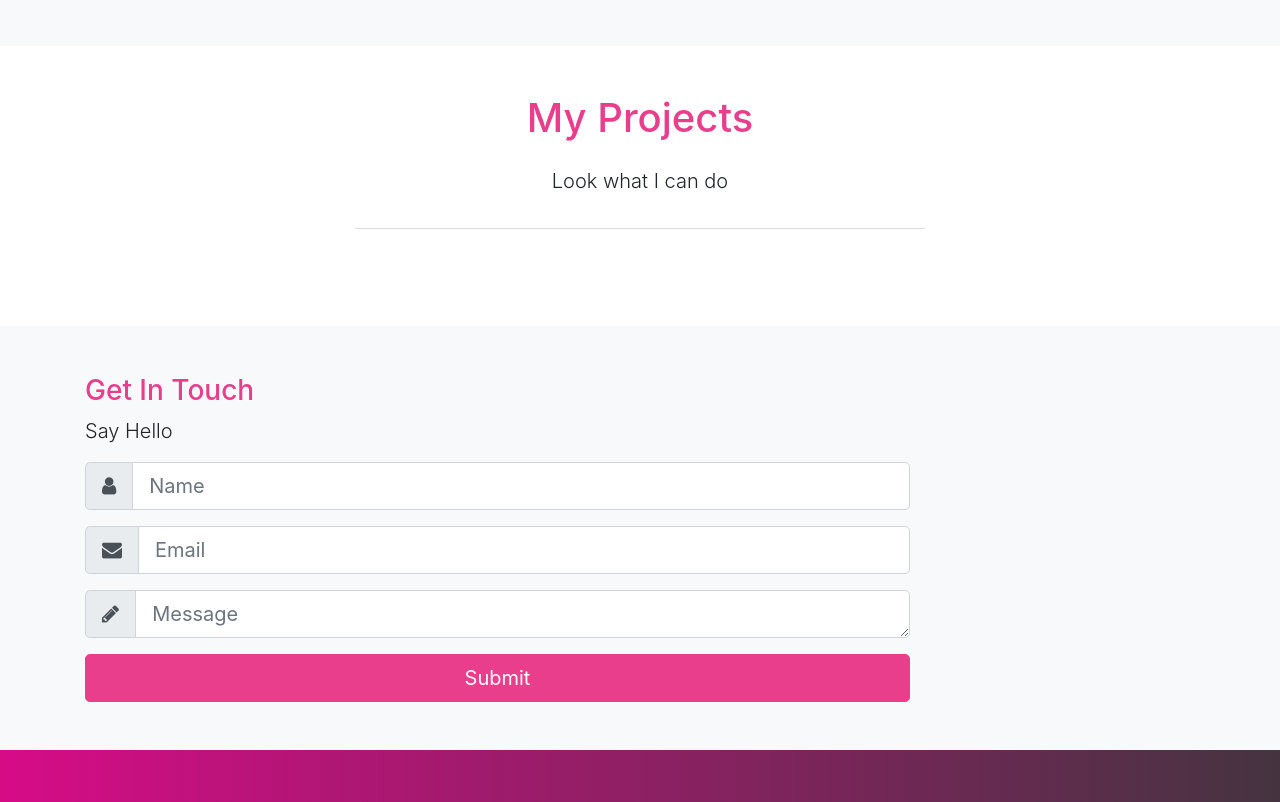
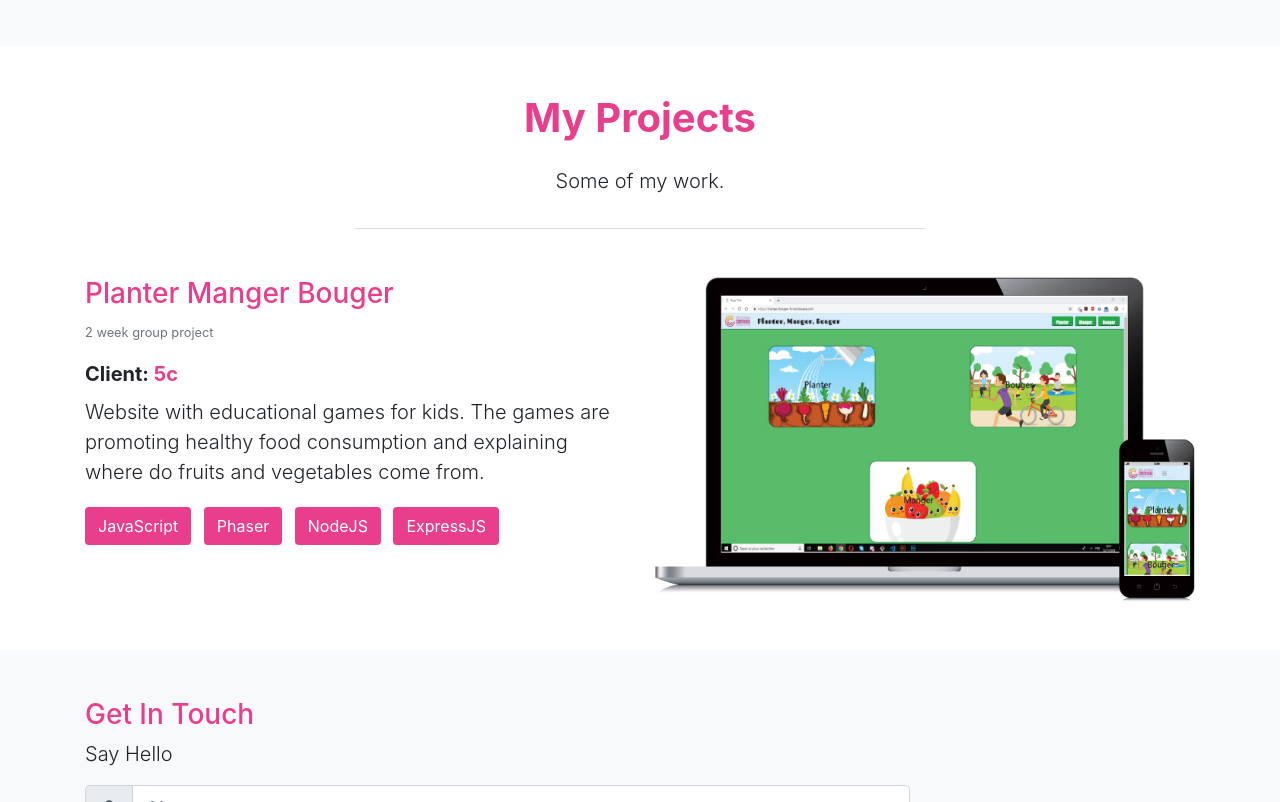
Before and after one commit to RashidMall/portfolio-v1, a website: page src/index.html in a window 1280 px wide. Shown: the part 1872-2674 px from the top of the page. Drawn offline with Linux system fonts and the light colour scheme.

Commit message:
Add planter manger bouger project

```diff
--- a/src/index.html
+++ b/src/index.html
@@ -147,7 +147,7 @@
                             My Skills
                         </h1>
                         <p class="lead pb-3">
-                            Look what I can do
+                            Look what I can do.
                         </p>
                     </div>
                     <!-- Accordion -->
@@ -205,8 +205,8 @@
                                         <li class="list-group-item">PHP</li>
                                         <li class="list-group-item">Laravel</li>
                                         <li class="list-group-item">Symfony</li>
-                                        <li class="list-group-item">Node.js</li>
-                                        <li class="list-group-item">express</li>
+                                        <li class="list-group-item">NodeJS</li>
+                                        <li class="list-group-item">ExpressJS</li>
                                         <li class="list-group-item">MySQL</li>
                                         <li class="list-group-item">MongoDB</li>
                                     </ul>
@@ -246,21 +246,42 @@
     </section>
 
     <!-- Projects -->
-    <section class="my-5 text-center" id="projects">
+    <section class="my-5" id="projects">
         <div class="container">
-            <div class="row">
+            <div class="row text-center">
                 <div class="info-header mb-5">
                     <h1 class="text-primary pb-3">
                         My Projects
                     </h1>
                     <p class="lead pb-3">
-                        Look what I can do
+                        Some of my work.
                     </p>
                 </div>
             </div>
-            <div class="row">
-                <div class="col-md-6"></div>
-                <div class="col-md-6"></div>
+            <div class="row project1">
+                <div class="col-md-6">
+                    <h3 class="text-primary">Planter Manger Bouger</h3>
+                    <p><small class="text-secondary">2 week group project</small></p>
+                    <div class="client lead font-weight-bold">
+                        Client: <a href="http://www.ccsg.fr/">5c</a>
+                    </div>
+                    <div class="project lead py-2">
+                        Website with educational games for kids.
+                        The games are promoting healthy food consumption and
+                        explaining where do fruits and vegetables come from.
+                    </div>
+                    <div class="solution py-2">
+                        <ul class="list-inline">
+                            <li class="list-inline-item btn bg-primary text-white">JavaScript</li>
+                            <li class="list-inline-item btn bg-primary text-white">Phaser</li>
+                            <li class="list-inline-item btn bg-primary text-white">NodeJS</li>
+                            <li class="list-inline-item btn bg-primary text-white">ExpressJS</li>
+                        </ul>
+                    </div>
+                </div>
+                <div class="col-md-6">
+                    <img src="./img/pmb_project.jpg" alt="Planter Manger Bouger responsive">
+                </div>
             </div>
         </div>
     </section>
--- a/src/scss/style.scss
+++ b/src/scss/style.scss
@@ -3,6 +3,10 @@ $primary-overlay: linear-gradient(to right, rgba(255, 0, 153, 0.8), rgba(73, 50,
 
 body {
     margin-top: 108px;
+}
+
+h1 {
+    font-weight: bold;
 }
 
 .navbar {
@@ -44,6 +48,15 @@ body {
     }
 }
 
+#projects {
+    img {
+        width: 100%;
+    }
+    li {
+        margin-top: 4px;
+    }
+}
+
 #main-footer {
     background: $primary-overlay;
 }
```
Also changed, not shown: src/css/style.css, src/img/coopcafe_project.jpg (added), src/img/favicon.png, src/img/pmb_project.jpg (added).
